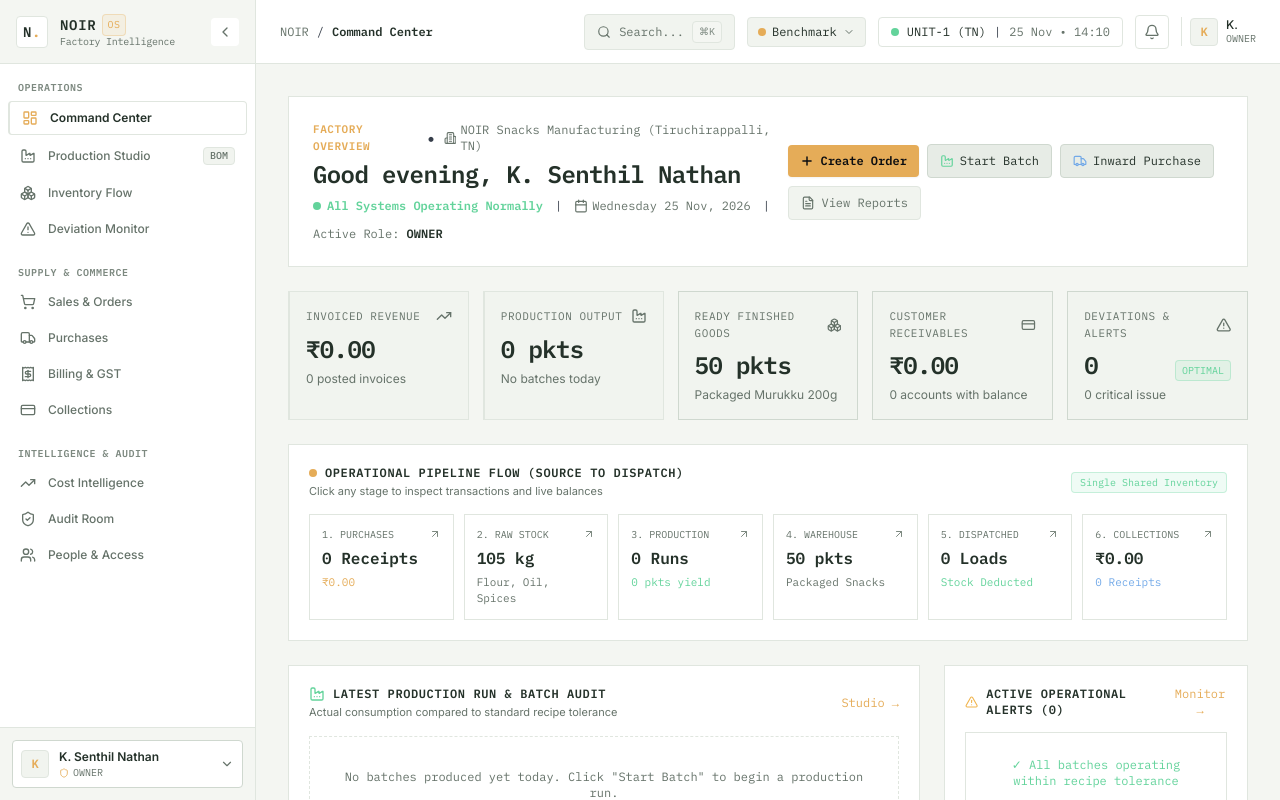
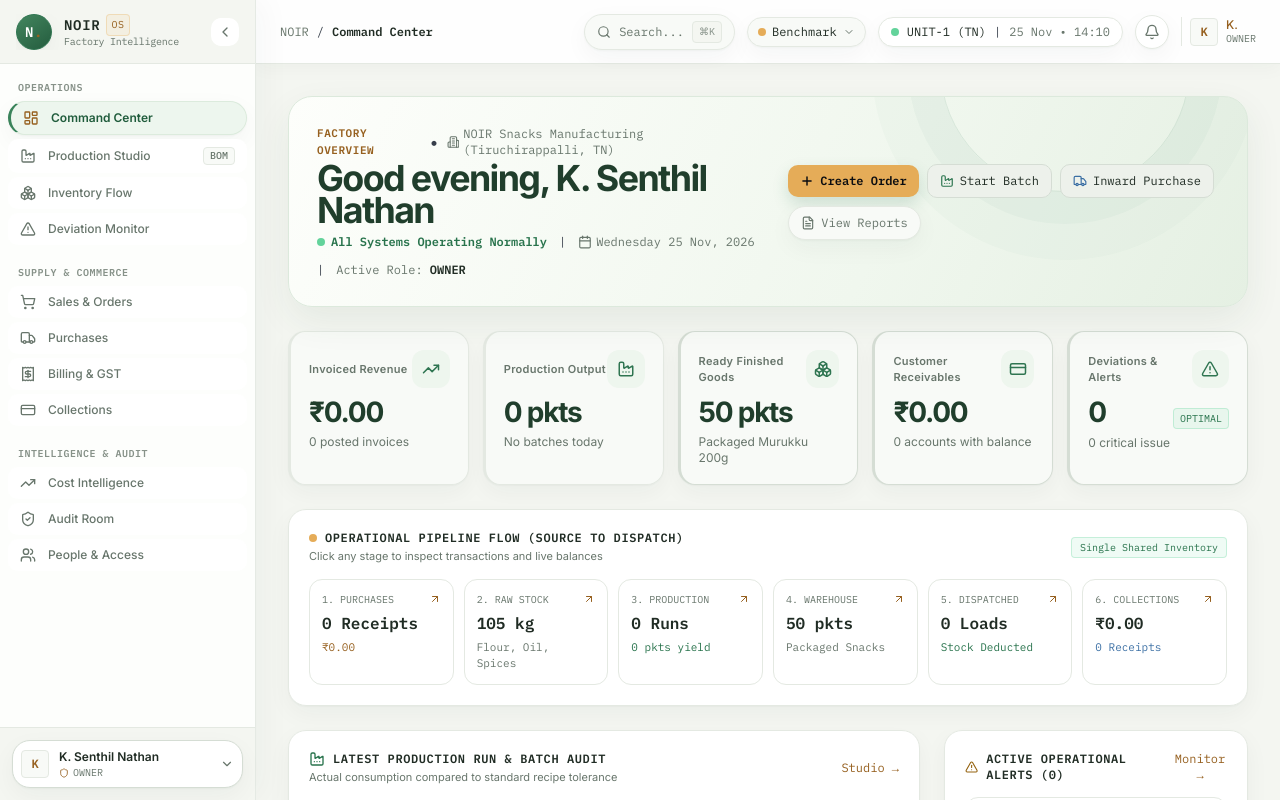
Before and after one commit to SRkaranchander/NITT_task, a React (Vite) app: page / in a window 1280 px wide. Built offline with nearby package versions, Linux system fonts and the light colour scheme.

Commit message:
Polish light operations dashboard UI

```diff
--- a/src/App.tsx
+++ b/src/App.tsx
@@ -56,7 +56,7 @@ export const App: React.FC = () => {
   };
 
   return (
-    <div className="flex h-screen bg-[#0B0D10] text-[#E8EBF0] overflow-hidden">
+    <div className="app-shell flex h-screen bg-[#0B0D10] text-[#E8EBF0] overflow-hidden">
       {/* Persistent Left Sidebar */}
       <Sidebar
         currentTab={currentTab}
@@ -79,7 +79,7 @@ export const App: React.FC = () => {
         />
 
         {/* Scrollable Page Body */}
-        <main className="flex-1 overflow-y-auto bg-[#0B0D10]">
+        <main className="app-main flex-1 overflow-y-auto bg-[#0B0D10]">
           {renderContent()}
         </main>
       </div>
--- a/src/components/common/Header.tsx
+++ b/src/components/common/Header.tsx
@@ -95,7 +95,7 @@ export const Header: React.FC<HeaderProps> = ({
   };
 
   return (
-    <header className="h-16 border-b border-[#282E37] bg-[#101318] px-4 md:px-6 flex items-center justify-between sticky top-0 z-30 select-none">
+    <header className="app-header h-16 border-b border-[#282E37] bg-[#101318] px-4 md:px-6 flex items-center justify-between sticky top-0 z-30 select-none">
       {/* Left: Breadcrumbs & Mobile Toggle */}
       <div className="flex items-center gap-3">
         {onToggleMobileMenu && (
--- a/src/components/common/KpiCard.tsx
+++ b/src/components/common/KpiCard.tsx
@@ -43,21 +43,21 @@ export const KpiCard: React.FC<KpiCardProps> = ({
     <div
       onClick={onClick}
       className={clsx(
-        'bg-[#15191F] border border-[#282E37] p-4 transition-all duration-150',
+        'metric-card bg-[#15191F] border border-[#282E37] p-4 transition-all duration-200',
         onClick && 'cursor-pointer hover:bg-[#1C2129]',
         borderHighlight[highlightColor],
         className
       )}
     >
       <div className="flex items-center justify-between mb-2">
-        <span className="text-[11px] font-mono uppercase tracking-wider text-[#8993A1]">
+        <span className="text-[11px] font-semibold tracking-wide text-[#8993A1]">
           {title}
         </span>
-        {Icon && <Icon className="w-4 h-4 text-[#8993A1]" />}
+        {Icon && <span className="metric-icon"><Icon className="w-[18px] h-[18px] text-[#2F7551]" /></span>}
       </div>
 
       <div className="flex items-baseline justify-between gap-2">
-        <div className="text-2xl font-bold font-mono tracking-tight text-[#E8EBF0]">
+        <div className="metric-value text-2xl font-bold tracking-tight text-[#E8EBF0]">
           {value}
         </div>
         {badge && (
--- a/src/components/common/Sidebar.tsx
+++ b/src/components/common/Sidebar.tsx
@@ -163,7 +163,7 @@ export const Sidebar: React.FC<SidebarProps> = ({
 
       <aside
         className={clsx(
-          'fixed md:static inset-y-0 left-0 z-50 flex flex-col bg-[#101318] border-r border-[#282E37] transition-all duration-200 select-none shrink-0',
+          'app-sidebar fixed md:static inset-y-0 left-0 z-50 flex flex-col bg-[#101318] border-r border-[#282E37] transition-all duration-200 select-none shrink-0',
           isCollapsed ? 'w-16' : 'w-64',
           isMobileOpen ? 'translate-x-0' : '-translate-x-full md:translate-x-0'
         )}
@@ -175,7 +175,7 @@ export const Sidebar: React.FC<SidebarProps> = ({
             onClick={() => handleNavClick('command-center')}
           >
             {/* NOIR Monogram Logo */}
-            <div className="w-8 h-8 rounded bg-[#15191F] border border-[#282E37] flex items-center justify-center font-mono font-bold text-sm tracking-wider text-[#E8EBF0] shrink-0">
+            <div className="brand-mark w-9 h-9 rounded-xl bg-[#15191F] border border-[#282E37] flex items-center justify-center font-mono font-bold text-sm tracking-wider text-[#E8EBF0] shrink-0">
               N<span className="text-[#E5AC58]">.</span>
             </div>
             {!isCollapsed && (
--- a/src/components/dashboard/CommandCenter.tsx
+++ b/src/components/dashboard/CommandCenter.tsx
@@ -82,9 +82,9 @@ export const CommandCenter: React.FC<CommandCenterProps> = ({ onNavigate }) => {
   ];
 
   return (
-    <div className="p-4 md:p-8 space-y-6 max-w-7xl mx-auto">
+    <div className="dashboard-page p-4 md:p-8 space-y-6 max-w-7xl mx-auto">
       {/* 1. OPERATIONAL HERO BANNER WITH QUICK ACTIONS */}
-      <div className="bg-[#15191F] border border-[#282E37] p-5 md:p-6 rounded-none relative overflow-hidden">
+      <div className="dashboard-hero bg-[#15191F] border border-[#282E37] p-5 md:p-7 relative overflow-hidden">
         <div className="flex flex-col lg:flex-row lg:items-center justify-between gap-4">
           <div>
             <div className="flex items-center gap-2 mb-1">
@@ -158,7 +158,7 @@ export const CommandCenter: React.FC<CommandCenterProps> = ({ onNavigate }) => {
       </div>
 
       {/* 2. BALANCED 5-KPI STRIP */}
-      <div className="grid grid-cols-2 md:grid-cols-3 lg:grid-cols-5 gap-3.5">
+      <div className="metrics-grid grid grid-cols-2 md:grid-cols-3 lg:grid-cols-5 gap-3.5">
         <KpiCard
           title="Invoiced Revenue"
           value={formatINR(totalRevenue)}
@@ -235,7 +235,7 @@ export const CommandCenter: React.FC<CommandCenterProps> = ({ onNavigate }) => {
       )}
 
       {/* 4. VISUAL PRODUCTION-TO-DISPATCH OPERATIONAL PIPELINE */}
-      <div className="bg-[#15191F] border border-[#282E37] p-5">
+      <div className="dashboard-panel bg-[#15191F] border border-[#282E37] p-5">
         <div className="flex items-center justify-between mb-3.5">
           <div>
             <h2 className="text-xs font-mono font-bold uppercase tracking-wider text-[#E8EBF0] flex items-center gap-2">
--- a/src/index.css
+++ b/src/index.css
@@ -52,28 +52,161 @@ body {
   box-shadow: 0 0 12px rgba(99, 211, 155, 0.15);
 }
 
-/* The existing screens use Tailwind arbitrary colors. These scoped overrides
-   translate the charcoal palette into a warm, readable light theme while
-   keeping the semantic amber, green, red, and blue status colors intact. */
-html:not(.dark) [class*="bg-[#0B0D10]"] { background-color: #f4f6f2 !important; }
-html:not(.dark) [class*="bg-[#101318]"] { background-color: #ffffff !important; }
-html:not(.dark) [class*="bg-[#15191F]"] { background-color: #ffffff !important; }
-html:not(.dark) [class*="bg-[#1C2129]"] { background-color: #f1f4ef !important; }
-html:not(.dark) [class*="bg-[#282E37]"] { background-color: #e7ece6 !important; }
-html:not(.dark) [class*="border-[#282E37]"] { border-color: #e0e6df !important; }
-html:not(.dark) [class*="border-[#363E4A]"] { border-color: #cfd8cf !important; }
-html:not(.dark) [class*="text-[#E8EBF0]"] { color: #243129 !important; }
-html:not(.dark) [class*="text-[#8993A1]"] { color: #66736a !important; }
-html:not(.dark) [class*="text-[#5A6372]"] { color: #7d8980 !important; }
-html:not(.dark) [class*="hover\:bg-[#15191F]"]:hover { background-color: #f2f5f0 !important; }
-html:not(.dark) [class*="hover\:bg-[#1C2129]"]:hover { background-color: #edf2ec !important; }
+/* NOIR light workspace: paper, leaf green, and a restrained saffron accent. */
+:root {
+  --canvas: #f4f6f1;
+  --surface: #ffffff;
+  --surface-soft: #f8faf7;
+  --ink: #202c24;
+  --muted: #68766c;
+  --line: #e4e9e2;
+  --leaf: #2f7551;
+}
 
-html:not(.dark) body { background: #f4f6f2; color: #243129; }
+html:not(.dark) body {
+  background: var(--canvas);
+  color: var(--ink);
+  background-image: radial-gradient(ellipse at 78% 0%, rgba(216, 233, 215, 0.42), transparent 34rem);
+}
+html:not(.dark) [class*="bg-[#0B0D10]"] { background-color: var(--canvas) !important; }
+html:not(.dark) [class*="bg-[#101318]"] { background-color: var(--surface) !important; }
+html:not(.dark) [class*="bg-[#15191F]"] { background-color: var(--surface) !important; }
+html:not(.dark) [class*="bg-[#1C2129]"] { background-color: var(--surface-soft) !important; }
+html:not(.dark) [class*="bg-[#282E37]"] { background-color: #edf1eb !important; }
+html:not(.dark) [class*="border-[#282E37]"] { border-color: var(--line) !important; }
+html:not(.dark) [class*="border-[#363E4A]"] { border-color: #d5ddd4 !important; }
+html:not(.dark) [class*="text-[#E8EBF0]"] { color: var(--ink) !important; }
+html:not(.dark) [class*="text-[#8993A1]"] { color: var(--muted) !important; }
+html:not(.dark) [class*="text-[#5A6372]"] { color: #879289 !important; }
+html:not(.dark) [class*="text-[#E5AC58]"] { color: #96601f !important; }
+html:not(.dark) [class*="text-[#63D39B]"] { color: #28734c !important; }
+html:not(.dark) [class*="text-[#F0B44D]"] { color: #94620e !important; }
+html:not(.dark) [class*="text-[#F06B6B]"] { color: #b84943 !important; }
+html:not(.dark) [class*="text-[#72A9E8]"] { color: #3b6fa4 !important; }
+html:not(.dark) [class*="hover\:bg-[#15191F]"]:hover { background-color: #f5f8f4 !important; }
+html:not(.dark) [class*="hover\:bg-[#1C2129]"]:hover { background-color: #f0f5ef !important; }
+
+html:not(.dark) .app-shell { background: var(--canvas); }
+html:not(.dark) .app-sidebar {
+  background: rgba(253, 254, 252, 0.96) !important;
+  border-color: #e5eae4 !important;
+  box-shadow: 8px 0 30px rgba(42, 61, 45, 0.035);
+}
+html:not(.dark) .brand-mark {
+  color: #fff !important;
+  background: linear-gradient(145deg, #43865f, #245c3e) !important;
+  border-color: #2f7551 !important;
+  box-shadow: 0 6px 14px rgba(47, 117, 81, 0.2);
+}
+html:not(.dark) aside button[class*="border-l-[#E5AC58]"] {
+  background: #edf6ee !important;
+  color: #205c3c !important;
+  border-color: #dcebdd !important;
+  border-left: 3px solid #39835a !important;
+  box-shadow: inset 0 0 0 1px rgba(47, 117, 81, 0.025);
+}
+html:not(.dark) .app-header {
+  background: rgba(255, 255, 255, 0.88) !important;
+  border-color: var(--line) !important;
+  backdrop-filter: blur(18px);
+  box-shadow: 0 4px 18px rgba(32, 51, 37, 0.035);
+}
+html:not(.dark) .app-main {
+  background: transparent !important;
+  background-image: radial-gradient(ellipse at 85% 0%, rgba(223, 236, 221, 0.28), transparent 30rem);
+}
+
+/* Lift panels off the canvas and give dense tables a calmer rhythm. */
+html:not(.dark) [class*="bg-[#15191F]"][class*="border"] {
+  border-radius: 18px;
+  box-shadow: 0 8px 24px rgba(33, 54, 39, 0.045), 0 1px 2px rgba(33, 54, 39, 0.035);
+}
+html:not(.dark) div[class*="bg-[#101318]"][class*="border"] {
+  border-radius: 13px;
+}
+html:not(.dark) button {
+  border-radius: 10px;
+  transition: transform 160ms ease, box-shadow 160ms ease, background-color 160ms ease;
+}
+html:not(.dark) button:focus-visible,
+html:not(.dark) [role="button"]:focus-visible {
+  outline: 3px solid rgba(47, 117, 81, 0.24);
+  outline-offset: 2px;
+}
 html:not(.dark) input,
 html:not(.dark) select,
 html:not(.dark) textarea {
-  color: #243129;
+  color: var(--ink);
+  background-color: #fbfcfa !important;
+  border-color: #dfe6de !important;
+  border-radius: 9px;
 }
 html:not(.dark) input::placeholder,
 html:not(.dark) textarea::placeholder { color: #8a968d; }
-html:not(.dark) ::selection { background: rgba(47, 117, 81, 0.16); color: #243129; }
+html:not(.dark) table thead { background: #f5f8f4 !important; }
+html:not(.dark) table tbody tr { transition: background-color 140ms ease; }
+html:not(.dark) table tbody tr:hover { background-color: #f7faf6; }
+html:not(.dark) ::selection { background: rgba(47, 117, 81, 0.16); color: var(--ink); }
+
+html:not(.dark) .dashboard-page { max-width: 1500px; }
+html:not(.dark) .dashboard-hero {
+  min-height: 184px;
+  border-radius: 24px !important;
+  border-color: #dce9dc !important;
+  background: linear-gradient(115deg, #fdfefb 0%, #f0f7ee 62%, #e5f0e3 100%) !important;
+  box-shadow: 0 14px 36px rgba(38, 76, 47, 0.075) !important;
+}
+html:not(.dark) .dashboard-hero::after {
+  content: "";
+  position: absolute;
+  width: 250px;
+  height: 250px;
+  right: 6%;
+  top: -155px;
+  border: 1px solid rgba(47, 117, 81, 0.12);
+  border-radius: 50%;
+  box-shadow: 0 0 0 32px rgba(47, 117, 81, 0.035), 0 0 0 68px rgba(47, 117, 81, 0.025);
+  pointer-events: none;
+}
+html:not(.dark) .dashboard-hero h1 {
+  font-family: Inter, system-ui, sans-serif;
+  font-size: clamp(1.65rem, 2.8vw, 2.25rem);
+  letter-spacing: -0.045em;
+  color: #203e2c !important;
+}
+html:not(.dark) .dashboard-hero button { position: relative; z-index: 1; }
+html:not(.dark) .dashboard-hero button:first-child {
+  box-shadow: 0 7px 16px rgba(47, 117, 81, 0.18);
+}
+html:not(.dark) .metric-card {
+  min-height: 142px;
+  padding: 18px !important;
+  border-radius: 17px !important;
+  border-left-width: 3px !important;
+}
+html:not(.dark) .metric-card:hover {
+  transform: translateY(-3px);
+  box-shadow: 0 14px 30px rgba(33, 54, 39, 0.09) !important;
+}
+html:not(.dark) .metric-icon {
+  width: 38px;
+  height: 38px;
+  display: inline-flex;
+  align-items: center;
+  justify-content: center;
+  border-radius: 12px;
+  background: #eef6ee;
+}
+html:not(.dark) .metric-value {
+  font-family: Inter, system-ui, sans-serif;
+  font-size: 1.75rem;
+  letter-spacing: -0.045em;
+  color: #203e2c !important;
+}
+html:not(.dark) .dashboard-panel { border-radius: 18px !important; }
+
+@media (max-width: 640px) {
+  html:not(.dark) .dashboard-page { padding: 16px !important; }
+  html:not(.dark) .dashboard-hero { border-radius: 18px !important; }
+  html:not(.dark) .metric-card { min-height: 132px; padding: 14px !important; }
+}
```
Also changed, not shown: 1 other file (tests, documents, lock files or other folders).
